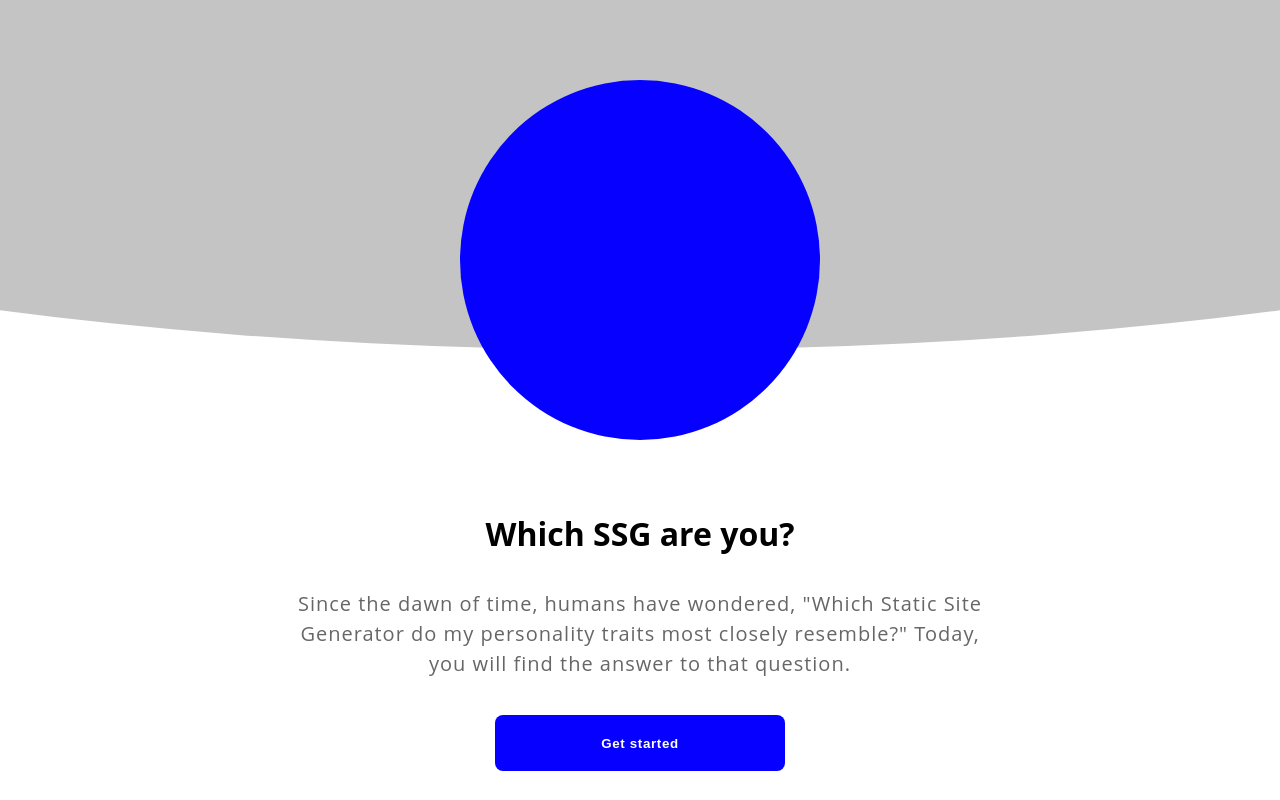
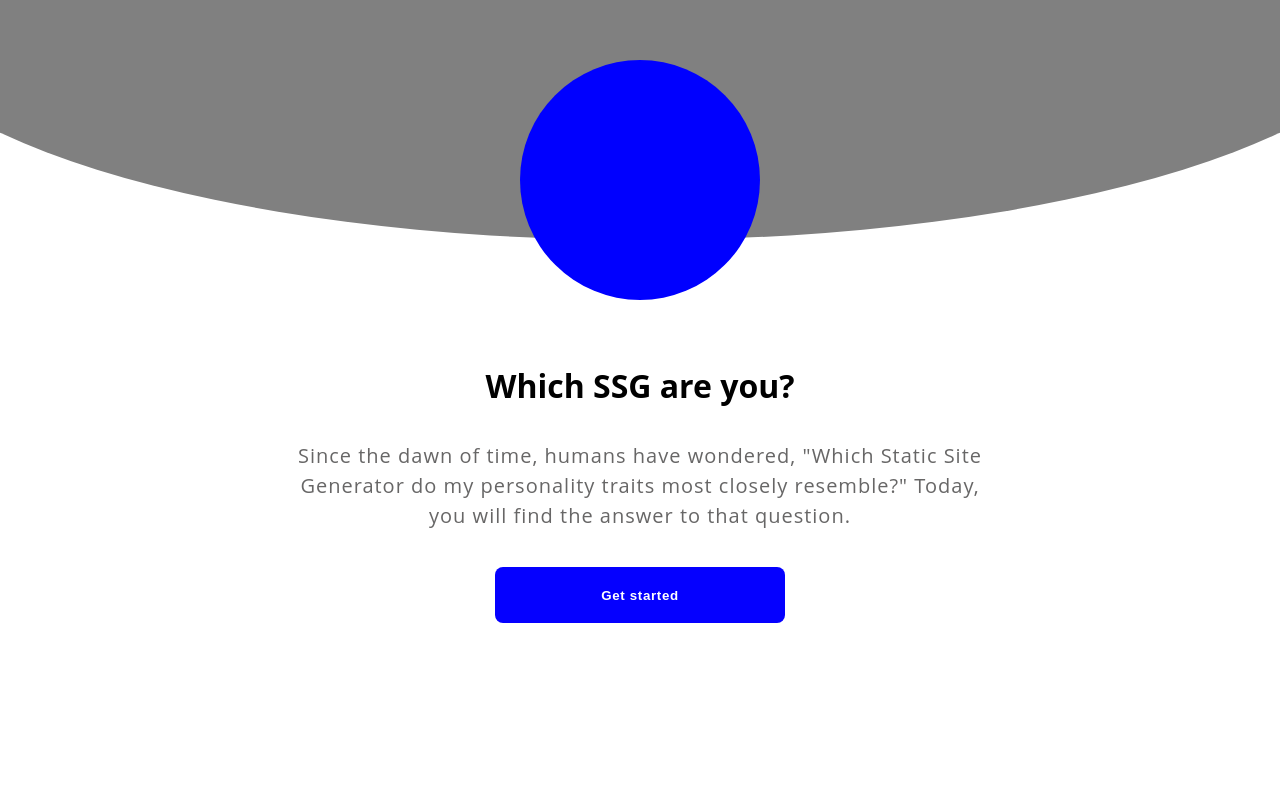
Before and after one commit to NJKode/ssg-quiz, a React (Create React App) app: page / in a window 1280 px wide. Built offline with nearby package versions, Linux system fonts and the light colour scheme.

Commit message:
Better styling

```diff
--- a/src/App.css
+++ b/src/App.css
@@ -1,3 +1,7 @@
+:root {
+  --mobile-breakpoint: 720px;
+}
+
 .app {
   font-family: "Open Sans";
   font-style: normal;
@@ -14,10 +18,43 @@
 }
 
 header {
-  width: 100%;
   height: 159px;
   background: #c4c4c4;
   border-radius: 0px 0px 20px 20px;
+  padding: 0 50px;
+  margin: 0 auto;
+}
+
+.header {
+  width: 100%;
+  overflow: hidden;
+  position: relative;
+  height: calc(30vh + min(12.5vw, 7.5vh));
+}
+
+.header-balloon {
+  width: 120vw;
+  height: 60vh;
+  background: grey;
+  position: relative;
+  border-radius: 50%;
+  margin-left: -10%;
+  transform: translateY(-30vh);
+}
+
+.header-image {
+  position: absolute;
+  bottom: 0;
+  background-color: blue;
+  border-radius: 50%;
+  width: 50vw;
+  height: 50vw;
+  max-width: min(50vw, 30vh);
+  max-height: min(50vw, 30vh);
+  left: 0;
+  right: 0;
+  margin-left: auto;
+  margin-right: auto;
 }
 
 .module-page {
@@ -26,8 +63,8 @@
 
 .module-text {
   max-width: 720px;
-  width: 60%;
-  margin: auto;
+  padding: 0 25px;
+  margin: 0 auto;
 }
 
 .module-title {
@@ -50,7 +87,6 @@
 
 .processbar {
   max-width: 510px;
-  width: 90%;
   height: 22px;
   margin: 0 auto;
   position: relative;
@@ -80,48 +116,51 @@
 
 .QA {
   max-width: 510px;
-  width: 90%;
-  margin: 60px auto 0px auto;
+  margin: 50px auto 0;
+  padding: 0 50px;
 }
 
 .QA-question {
-  margin: 6px 0 52px 0px;
+  margin-bottom: 40px;
+  font-size: auto;
 }
 
 .QA-item {
+  padding: 20px;
   width: 100%;
-  height: 111px;
   background: rgba(196, 196, 196, 0.3);
   border-radius: 8px;
-  padding-left: 44px;
   border: none;
-  text-align: left;
   margin-bottom: 26px;
+  display: flex;
+  flex-direction: row;
+  align-items: center;
+  cursor: pointer;
 }
 
-.QA-item:hover {
-  background: rgba(196, 196, 196, 0.2);
+@media (hover: hover) {
+  .QA-item:hover {
+    background: #034ad8;
+    color: white;
+    transition-duration: 0.2s;
+  }
 }
 
-.QA-item:hover .QA-item-option {
-  color: #0500ff;
-}
-
-.QA-item:hover .QA-item-answer {
-  color: #0500ff;
+.QA-item:active {
+  background: #034ad8;
+  color: white;
+  transition-duration: 0.2s;
 }
 
 .QA-item-option {
   display: inline-block;
   font-size: 36px;
   line-height: 43px;
-  margin-right: 30px;
   vertical-align: middle;
 }
 
 .QA-item-answer {
-  display: inline-block;
-  vertical-align: middle;
+  flex: 1 0;
 }
 
 .button {
--- a/src/component/PageModule.jsx
+++ b/src/component/PageModule.jsx
@@ -1,27 +1,12 @@
 import React from "react";
 
 function PageModule({ title, description, buttons }) {
-  const pageWidth = window.innerWidth;
-  const pageHeight = window.innerHeight;
-  const cr = pageWidth > 600 ? 180 : pageWidth * 0.3;
-
   return (
     <div className="module-page">
-      <svg height={cr * 2 + pageHeight * 0.1} width={pageWidth}>
-        <ellipse
-          cx={pageWidth / 2}
-          cy="0"
-          rx={1.08 * pageWidth}
-          ry={cr * 1.5 + pageHeight * 0.1}
-          fill="#C4C4C4"
-        />
-        <circle
-          cx={pageWidth / 2}
-          cy={cr + pageHeight * 0.1}
-          r={cr}
-          fill="#0500FF"
-        />
-      </svg>
+      <div class="header">
+        <div class="header-balloon"></div>
+        <div class="header-image"></div>
+      </div>
 
       <div className="module-text">
         <div className="module-title title">{title}</div>
```
